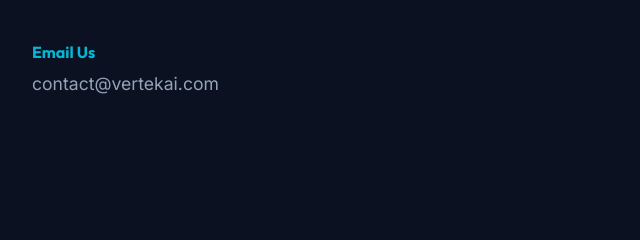
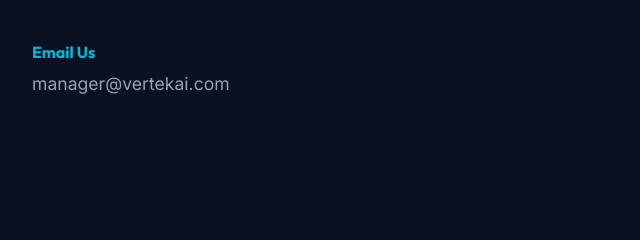
Before and after one commit to muhammad-o98/vertekai-site, a plain HTML site: page index.html in a window 1280 px wide. Shown: the part 3144-3384 px from the top of the page, 0-640 px from the left. Drawn offline with Linux system fonts and the light colour scheme.

Commit message:
updated contact

```diff
--- a/index.html
+++ b/index.html
@@ -540,7 +540,7 @@
 
                     <div>
                         <h4 style="color: var(--accent-cyan); margin-bottom: 0.5rem;">Email Us</h4>
-                        <p>contact@vertekai.com</p>
+                        <p>manager@vertekai.com</p>
                     </div>
                 </div>
 
```
